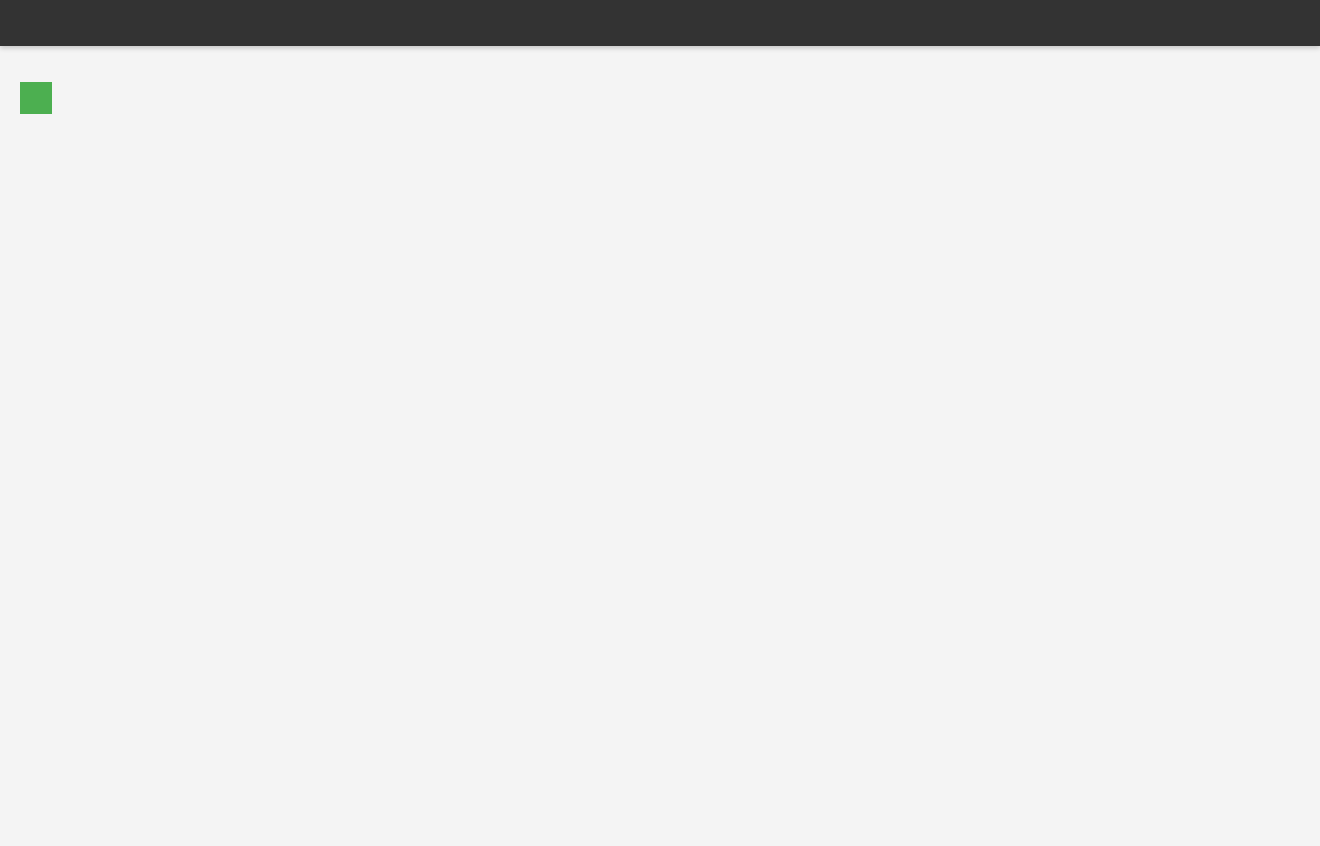
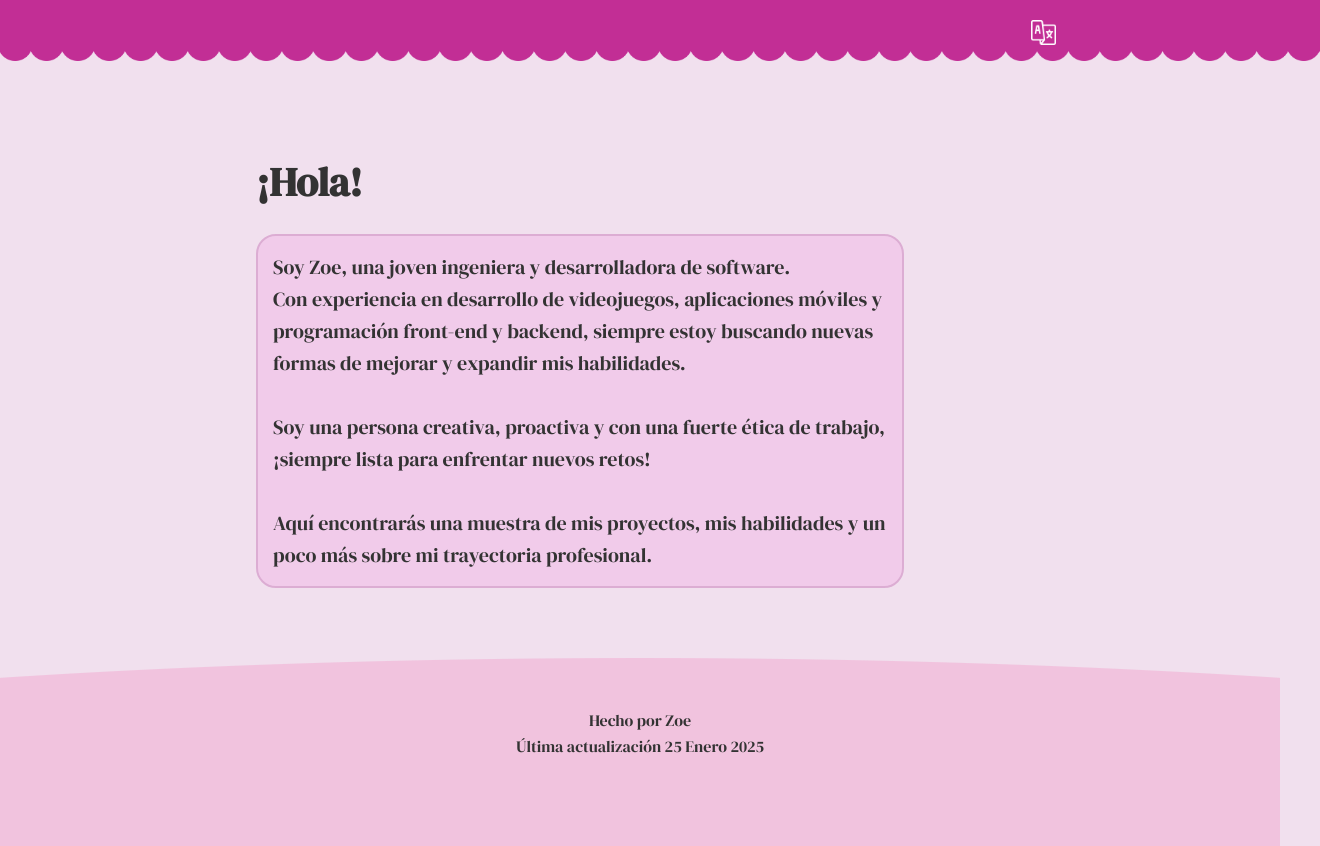
Before and after one commit to zoe494/zoe494.github.io, a plain HTML site: page index.html in a window 1280 px wide. Shown: the whole page, 1320 px wide, since content can reach past the window. Before the commit the page ends 800 px from the top, so only its background shows below. Drawn offline with nearby package versions, Linux system fonts and the light colour scheme.

Commit message:
Page version 2

```diff
--- a/index.html
+++ b/index.html
@@ -6,6 +6,7 @@
     <meta name="viewport" content="width=device-width, initial-scale=1.0">
     <title>Mi Portafolio de Videos</title>
     <link rel="stylesheet" href="styles.css">
+    <link href="https://fonts.googleapis.com/css2?family=DM+Serif+Display&display=swap" rel="stylesheet">
 </head>
 
 <body>
@@ -13,24 +14,46 @@
     <script src="language_selector.js"></script>
 
     <nav>
+        <div class="anchor-container">
             <a id="home" href="index.html">Home</a>
             <a id="projects" href="projects.html">Projects</a>
-    </nav>
-
-    <main>
             <!-- Language Dropdown -->
             <div class="dropdown">
-            <button id="changeLanguage" class="dropbtn">Select Language</button>
+                <img src="language.png" class="dropbtn"></button>
                 <div class="dropdown-content">
                     <a href="#" onclick="selectLanguage('es')"><img src="flags/spain.png" alt="Spanish Flag"
                             class="flag-icon">
                         Español</a>
-                <a href="#" onclick="selectLanguage('en')"><img src="flags/uk.png" alt="English Flag" class="flag-icon">
+                    <a href="#" onclick="selectLanguage('en')"><img src="flags/uk.png" alt="English Flag"
+                            class="flag-icon">
                         English</a>
                 </div>
             </div>
+        </div>
+    </nav>
+
+    <main>
+        <h1>¡Hola!</h1>
+        <div>Soy Zoe, una joven ingeniera y desarrolladora de software.
+            <br>Con experiencia en desarrollo de videojuegos, aplicaciones móviles y
+            programación front-end y backend, siempre estoy buscando nuevas formas de mejorar y expandir mis
+            habilidades.
+
+            <br><br>Soy una persona creativa, proactiva y con una fuerte ética de trabajo, ¡siempre lista para enfrentar nuevos retos!
+
+            <br><br>
+            Aquí encontrarás una muestra de mis proyectos, mis habilidades y un poco más sobre mi trayectoria
+            profesional.
+        </div>
     </main>
 
+    <footer>
+        <div>
+            <p>Hecho por Zoe</p>
+            <p>Última actualización 25 Enero 2025</p>
+        </div>
+
+    </footer>
 
 </body>
 
--- a/styles.css
+++ b/styles.css
@@ -1,79 +1,66 @@
-/* Reset básico */
 body,
 h1,
 h2,
 p {
     margin: 0;
     padding: 0;
-    font-family: Arial, sans-serif;
+    /* Usar DM Serif Display */
     color: #333;
+}
+
+html,
+body {
+    overflow-x: hidden;
+    font-family: 'DM Serif Display', serif;
+
+    /* Elimina el desplazamiento horizontal */
 }
 
 /* Estilo del cuerpo */
 body {
-    background-color: #f4f4f4;
+    background-color: #f1e0ee;
     line-height: 1.6;
     /*padding: 20px;*/
 }
 
-
-/* Header */
-header {
-    text-align: center;
-    margin-bottom: 20px;
-}
-
-header h1 {
-    font-size: 2rem;
-    color: #0078d7;
-}
-
-header p {
-    font-size: 1rem;
-    color: #555;
-}
-
 .dropbtn {
-    background-color: #4CAF50;
-    color: white;
-    padding: 16px;
-    font-size: 16px;
-    border: none;
     cursor: pointer;
+    height: 25px;
+    width: 25px;
+    /* Centra en el eje vertical */
 }
 
 .dropdown {
-    position: relative;
+    position: absolute;
+    right: 20%;
     display: inline-block;
 }
 
 .dropdown-content {
     display: none;
+    top: 100%;
+    right: 0;
     position: absolute;
     background-color: #f9f9f9;
     min-width: 160px;
     box-shadow: 0px 8px 16px 0px rgba(0, 0, 0, 0.2);
     z-index: 1;
+    border-radius: 10px;
 }
 
 .dropdown-content a {
+    position: relative;
+    right: 0;
+    border-radius: 10px;
     color: black;
-    padding: 12px 16px;
-    text-decoration: none;
+    padding: 8px 10px;
     display: flex;
-    align-items: center;
+    align-items: center
 }
 
-.dropdown-content a:hover {
-    background-color: #f1f1f1;
-}
 
 .dropdown:hover .dropdown-content {
     display: block;
-}
-
-.dropdown:hover .dropbtn {
-    background-color: #3e8e41;
 }
 
 .flag-icon {
@@ -106,49 +93,131 @@ header p {
 
 }
 
+
+/* Estilo para la barra de navegación */
+nav {
+    position: absolute;
+    background: url('header3.png') repeat-x center;
+    background-size: 600px;
+    padding: 15px 20px;
+    /* Aumenta el padding para más espacio */
+    height: 176px;
+    width: 100%;
+    background-position: top center;
+    /* Asegura que el fondo esté en la parte superior y centrado */
+}
+
+
+/* Estilo para los enlaces en la barra */
+nav a {
+    color: white;
+    text-decoration: none;
+    margin-right: 10px;
+    font-size: 18px;
+
+}
+
+nav a:hover {
+    text-decoration: underline;
+}
+
+.anchor-container {
+    padding-left: 0%;
+}
+
+main {
+    /* Espacio para la barra de navegación */
+    margin-top: 100px;
+    /* Espacio para el header */
+    padding-left: 10%;
+}
+
+main h1 {
+    font-size: 30px;
+    font-weight: bold;
+    margin-bottom: 20px;
+}
+
+main div {
+    padding: 15px;
+    border: solid 2px #dcadd3;
+    width: 80%;
+    border-radius: 20px;
+    background-color: #f1cbea;
+    font-size: 18px;
+    margin-bottom: 20px;
+}
+
+
+footer {
+    background: url('footer.png') no-repeat center center;
+    background-size: cover;
+    position: relative;
+    bottom: -50px;
+    /* La imagen cubrirá toda el área, manteniendo la proporción */
+    background-position: bottom center;
+    width: 100%;
+    height: 238px;
+    /* Ajusta la altura según lo necesites */
+}
+
+footer div {
+    padding: 20px;
+    padding-top: 50px;
+    /* Espacio alrededor del contenido */
+    color: white;
+    text-align: center;
+    font-family: 'DM Serif Display', serif;
+}
+
+
 /* Estilos para pantallas grandes (PC) */
 @media (min-width: 768px) {
     .gif-container img {
         max-width: 50%;
         /* Ocupa el 50% del ancho en pantallas grandes */
     }
+
+    nav {
+        width: 100%;
+        background-size: 50%;
+        padding: 20px 20px;
+
+        /* Ajusta el ancho de la barra de navegación */
     }
 
-/* Estilo para la barra de navegación */
-nav {
-    background-color: #333;
-    /* Color de fondo de la barra */
-    padding: 10px 20px;
-    position: fixed;
-    /* Fija la barra en la parte superior */
-    top: 0;
-    width: 100%;
-    /* Ocupa todo el ancho */
-    z-index: 1000;
-    /* Asegura que esté encima de otros elementos */
-    box-shadow: 0 2px 5px rgba(0, 0, 0, 0.2);
-    /* Sombra sutil */
+    nav a {
+        color: white;
+        text-decoration: none;
+        margin-right: 20px;
+        font-size: 18px;
+
     }
 
-/* Estilo para los enlaces en la barra */
-nav a {
-    color: white;
-    /* Color del texto */
-    text-decoration: none;
-    /* Sin subrayado */
-    margin-right: 20px;
-    /* Espaciado entre los botones */
-    font-size: 16px;
-}
-
-nav a:hover {
-    text-decoration: underline;
-    /* Subrayado al pasar el cursor */
+    .anchor-container {
+        padding-left: 20%;
     }
 
     main {
-    margin-top: 60px;
         /* Espacio para la barra de navegación */
-    padding: 20px;
+        margin-top: 150px;
         /* Espacio para el header */
+        padding-left: 20%;
     }
+
+    main h1 {
+        font-size: 40px;
+        font-weight: bold;
+        margin-bottom: 20px;
+    }
+
+    main div {
+        padding: 15px;
+        border: solid 2px #dcadd3;
+        width: 60%;
+        border-radius: 20px;
+        background-color: #f1cbea;
+        font-size: 20px;
+        margin-bottom: 20px;
+    }
+}
```
Also changed, not shown: projects.html (+16 -2 lines), footer.png (added), header.png (added), header2.png (added), header3.png (added), language.png (added), 1 other file. Lines whose indentation alone changed are shown as unchanged.
